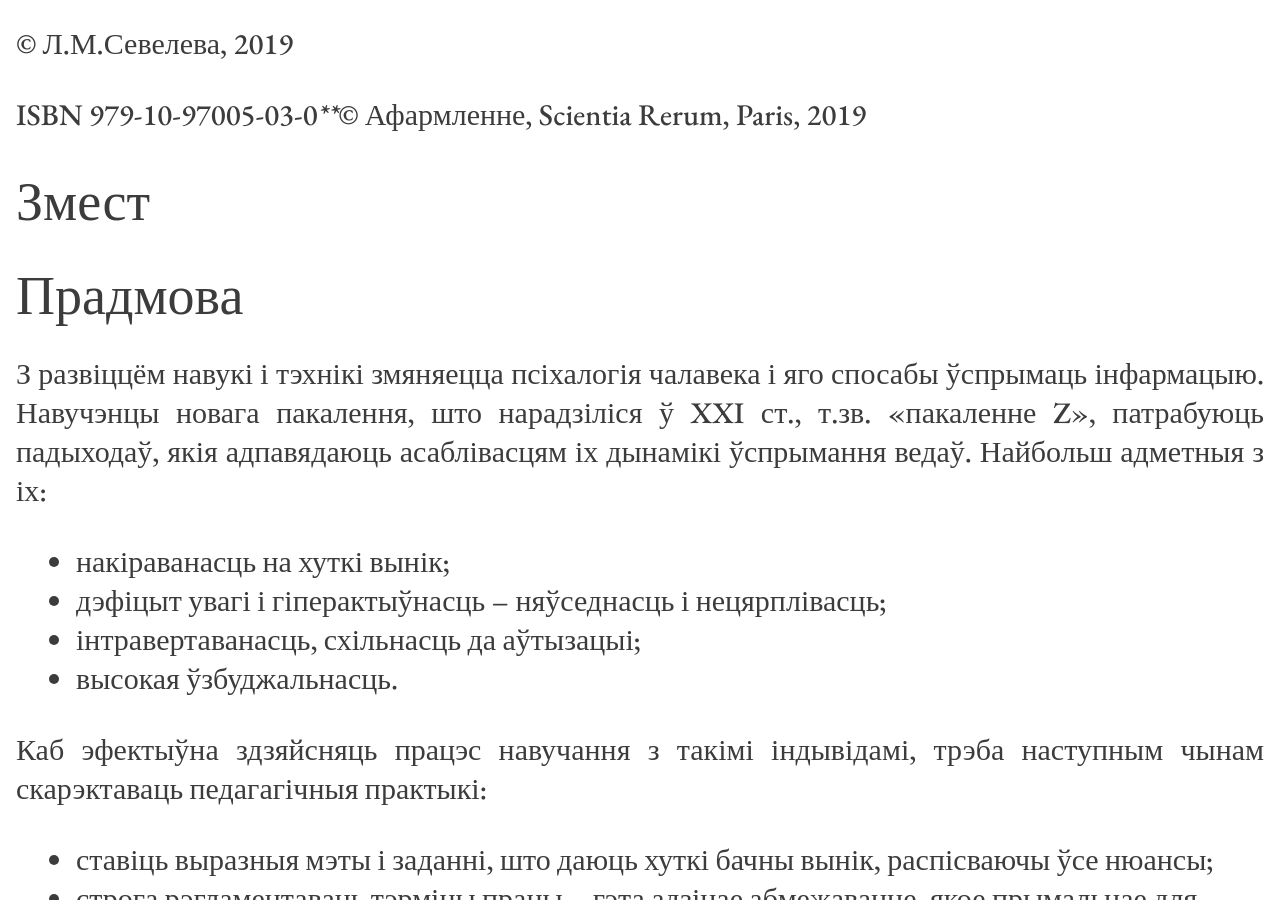
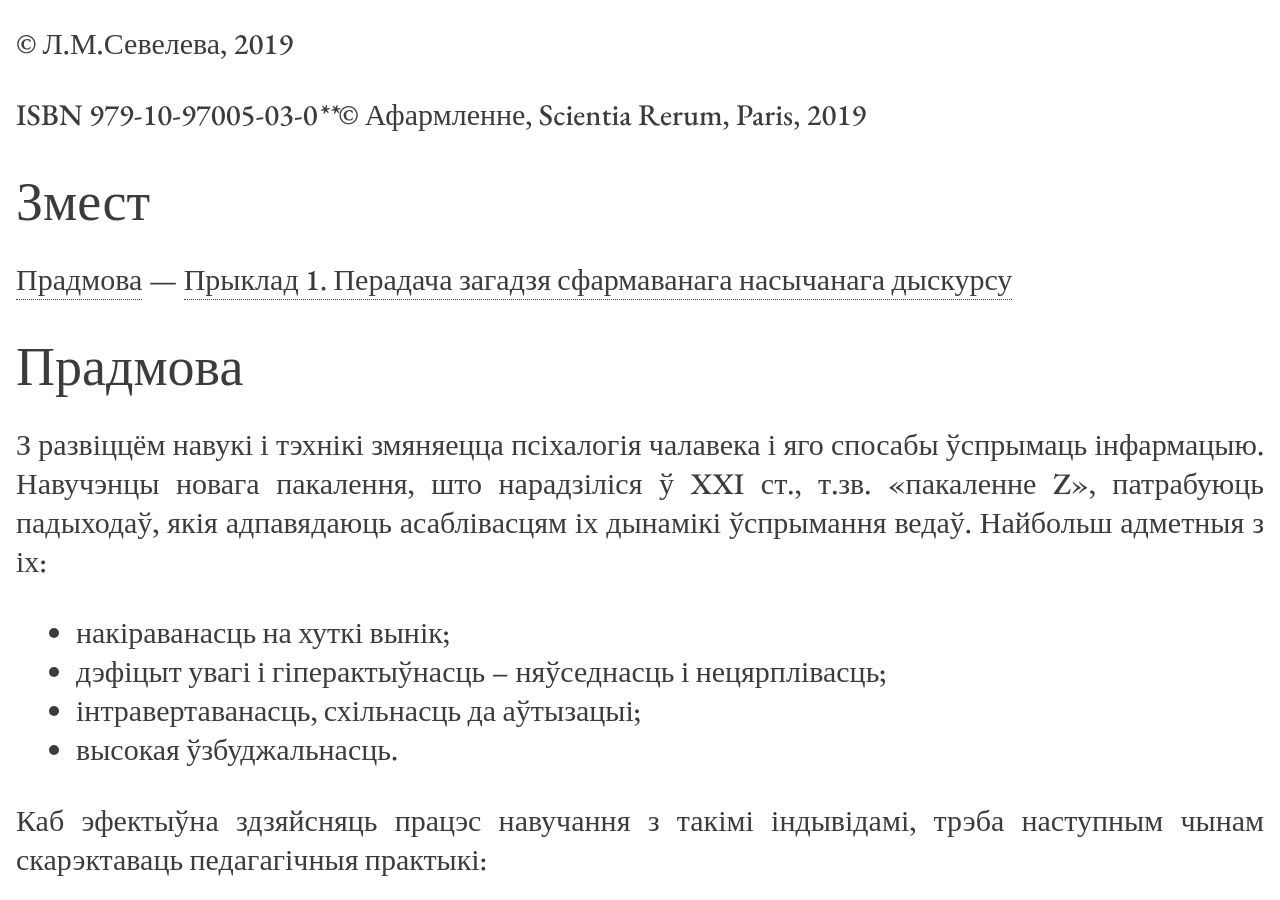
Before and after one commit to seveleva/seveleva, a Jekyll site: the page built from nie-maŭčy.md, in a window 1280 px wide and 900 px high, scrolled down 4820 px. Built offline with Jekyll 4.4.1, drawn with Linux system fonts in a browser that asks for light colours.

Commit message:
Update nie-maŭčy.md

```diff
--- a/nie-maŭčy.md
+++ b/nie-maŭčy.md
@@ -78,6 +78,8 @@ ISBN 979-10-97005-03-0****© Афармленне, Scientia Rerum, Paris, 2019
 
 
 # <span id="anchor-72"></span>Змест
+
+[Прадмова](#anchor-2) — [Прыклад 1.  Перадача загадзя сфармаванага насычанага дыскурсу](#anchor-3)
 
 # <span id="anchor-2"></span>Прадмова
 
```
